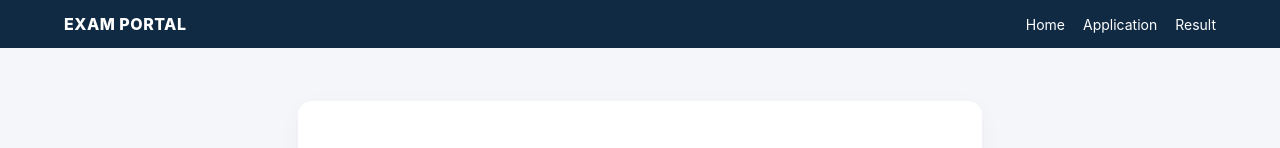
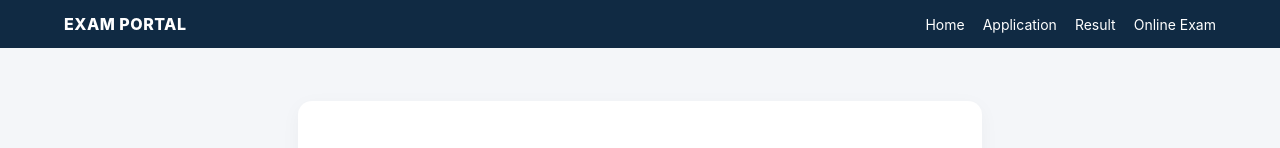
Before and after one commit to preexam/exam, a plain HTML site: page admit-card.html in a window 1280 px wide. Shown: the top 148 px of the page. Drawn offline with Linux system fonts and the light colour scheme.

Commit message:
Add Online Exam navigation link

```diff
--- a/admit-card.html
+++ b/admit-card.html
@@ -1 +1 @@
-<!doctype html><html lang="en"><head><meta charset="utf-8"><meta name="viewport" content="width=device-width,initial-scale=1"><title>Admit Card</title><link rel="stylesheet" href="style.css"></head><body><header class="topbar"><div class="brand">EXAM PORTAL</div><nav><a href="index.html">Home</a><a href="application.html">Application</a><a href="result.html">Result</a></nav></header><main class="container narrow"><div class="card no-print"><h1>Admit Card</h1><form id="admitLogin"><label>Application Number<input id="admitApp" required></label><label>Password<input id="admitPass" type="password" required></label><button class="btn primary">View Admit Card</button></form><p id="admitMsg" class="message"></p></div><div id="admitResult"></div></main><script type="module" src="js/admit-card.js"></script></body></html>
+<!doctype html><html lang="en"><head><meta charset="utf-8"><meta name="viewport" content="width=device-width,initial-scale=1"><title>Admit Card</title><link rel="stylesheet" href="style.css"></head><body><header class="topbar"><div class="brand">EXAM PORTAL</div><nav><a href="index.html">Home</a><a href="application.html">Application</a><a href="result.html">Result</a><a href="online-exam.html">Online Exam</a></nav></header><main class="container narrow"><div class="card no-print"><h1>Admit Card</h1><form id="admitLogin"><label>Application Number<input id="admitApp" required></label><label>Password<input id="admitPass" type="password" required></label><button class="btn primary">View Admit Card</button></form><p id="admitMsg" class="message"></p></div><div id="admitResult"></div></main><script type="module" src="js/admit-card.js"></script></body></html>
```
